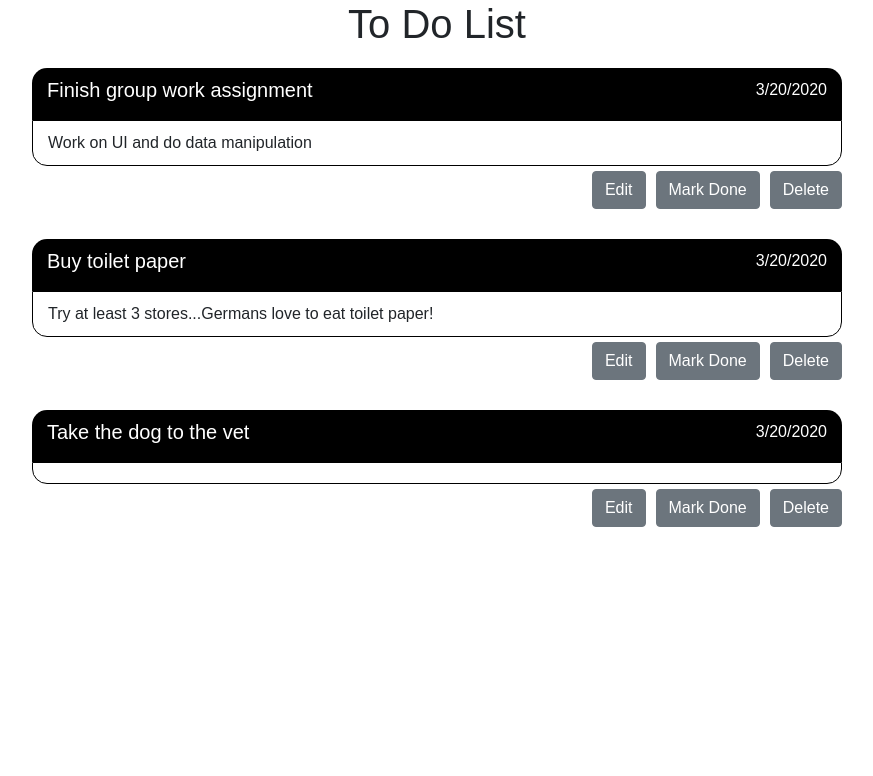
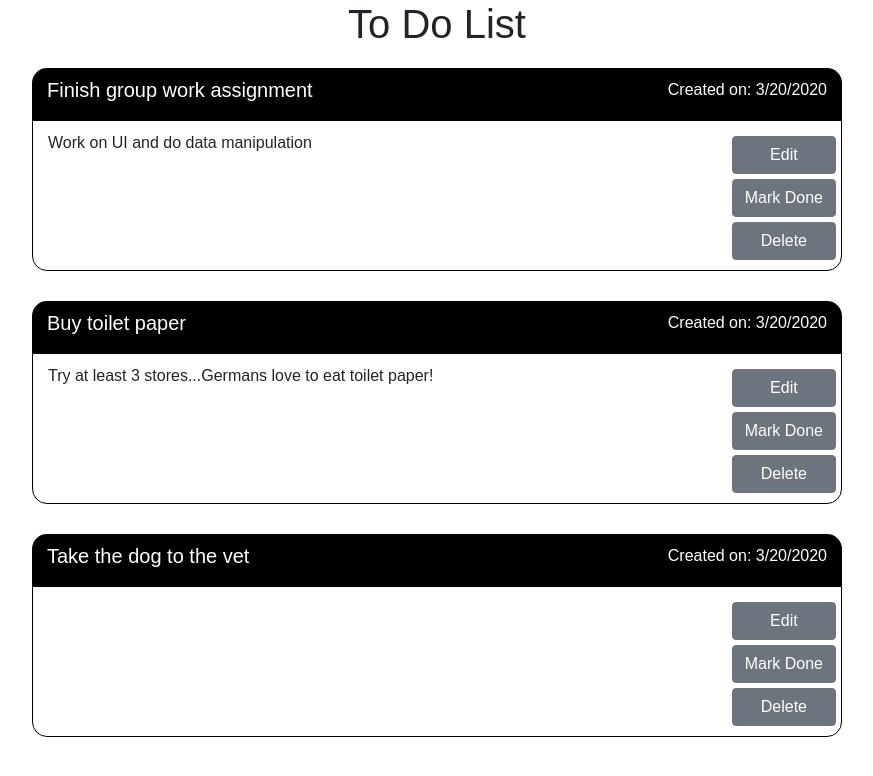
Before and after one commit to Bobaflex-HSV/ToDoList-React, a React (Create React App) app: page / in a window 1280 px wide. Shown: the top 776 px of the page, without its empty margins (203-1076 px from the left). Built offline with nearby package versions, Linux system fonts and the light colour scheme.

Commit message:
integrate function buttons into description

```diff
--- a/src/components/Todo.js
+++ b/src/components/Todo.js
@@ -10,8 +10,9 @@ export default function Todo({ value, dateProperty, descriptionProperty }) {
     <div onClick={markAsDone} className="todo-wrapper">
       <div className="todo-title-date">
         <h5>{value}</h5>
-        <span>{dateProperty}</span>
+        <span>Created on: {dateProperty}</span>
       </div>
+      <div className="description-wrapper">
         <div className="todo-description">
           <span>{descriptionProperty}</span>
         </div>
@@ -27,5 +28,6 @@ export default function Todo({ value, dateProperty, descriptionProperty }) {
           </button>
         </div>
       </div>
+    </div>
   );
 }
--- a/src/styles/Todo.css
+++ b/src/styles/Todo.css
@@ -22,6 +22,15 @@
   border-radius: 15px 15px 0px 0px;
 }
 
+.description-wrapper {
+  display: flex;
+  flex-direction: row;
+  justify-content: space-between;
+  border: 1px solid black;
+  border-radius: 0px 0px 15px 15px;
+  padding-bottom: 10px;
+}
+
 .todo-description {
   padding-top: 10px;
   padding-bottom: 10px;
@@ -30,19 +39,18 @@
   display: flex;
   flex-direction: row;
   justify-content: space-between;
-  border: 1px solid black;
-  border-radius: 0px 0px 15px 15px;
 }
 
 .function-buttons {
   display: flex;
-  flex-direction: row;
+  flex-direction: column;
   justify-content: flex-end;
-  margin-top: 5px;
+  margin-right: 5px;
+  margin-top: 10px;
 }
 
 .button-todo {
-  margin-left: 10px;
+  margin-top: 5px;
 }
 .button-todo:hover {
   cursor: pointer;
```
Lines whose indentation alone changed are shown as unchanged.
